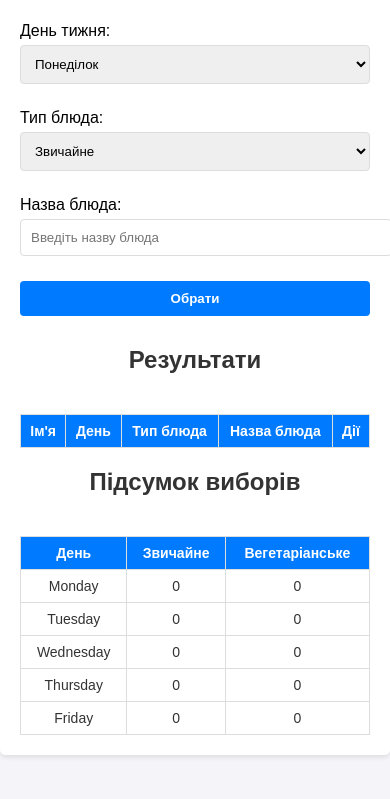
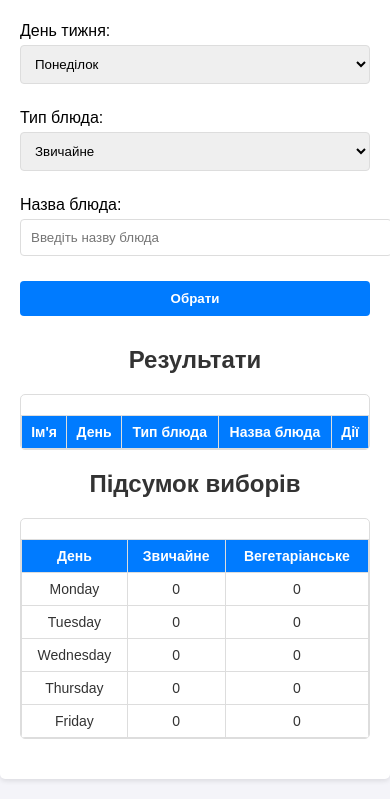
Before and after one commit to LiudmylaSl/menu-app, a plain HTML site: page index.html in a window 390 px wide. Shown: the part 183-982 px from the top of the page. Before the commit the page ends 958 px from the top, so only its background shows below. Drawn offline with Linux system fonts and the light colour scheme.

Commit message:
Add files via upload

```diff
--- a/style.css
+++ b/style.css
@@ -78,7 +78,8 @@ button.delete-btn {
   background-color: #dc3545;
   color: white;
 }
-/* Стиль для таблиць */
+
+/* Загальний стиль для таблиць */
 table {
   width: 100%;
   border-collapse: collapse;
@@ -102,14 +103,23 @@ td {
   color: #333;
 }
 
-/* Адаптивність для мобільних пристроїв */
+/* Вирівнювання таблиць на мобільних */
 .table-wrapper {
-  overflow-x: auto; /* Дозволяє прокручування таблиці горизонтально */
+  overflow-x: auto; /* Горизонтальне прокручування */
+  margin-bottom: 20px; /* Відступ між таблицями */
 }
 
 @media (max-width: 768px) {
+  table {
+    font-size: 14px; /* Зменшення тексту на малих екранах */
+  }
+
   th, td {
-    font-size: 14px; /* Зменшуємо текст на менших екранах */
-    padding: 8px;
+    padding: 8px; /* Менші відступи */
+  }
+
+  .table-wrapper {
+    border: 1px solid #ddd; /* Додамо рамку навколо таблиці для краси */
+    border-radius: 5px; /* Закруглені кути */
   }
 }
```
